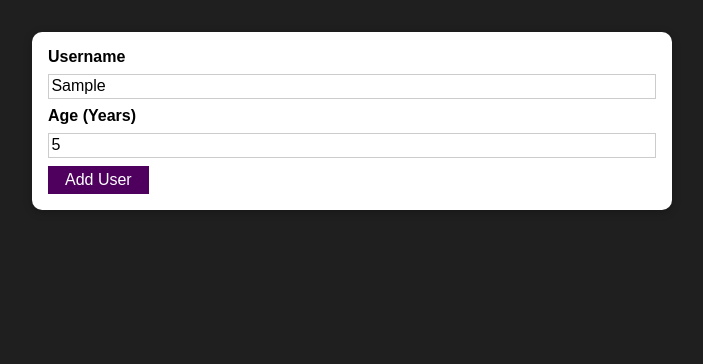
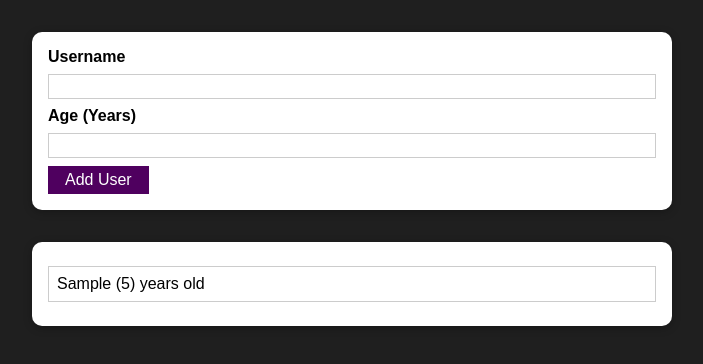
Before and after one commit to ascanioneves/user-add, a React (Create React App) app: page / in a window 1280 px wide. Both pictures are taken after typing "Sample", "5" into the empty fields and a click on the button "Add User". Shown: the top 364 px of the page, without its empty margins (288-991 px from the left). Built offline with nearby package versions, Linux system fonts and the light colour scheme.

Commit message:
feat: done add user feature

```diff
--- a/src/App.js
+++ b/src/App.js
@@ -1,8 +1,20 @@
-import React from "react";
+import React, { useState } from "react";
 import AddUser from "./components/Users/AddUser";
+import UsersList from "./components/Users/UsersList";
 
 function App() {
-  return <AddUser></AddUser>;
+  const [users, setUsers] = useState([]);
+  const onAddUserHandler = (user) => {
+    setUsers((prevUsers) => {
+      return [user, ...prevUsers];
+    });
+  };
+  return (
+    <div>
+      <AddUser onAddUser={onAddUserHandler}></AddUser>
+      <UsersList users={users}></UsersList>
+    </div>
+  );
 }
 
 export default App;
--- a/src/components/Users/AddUser.js
+++ b/src/components/Users/AddUser.js
@@ -1,20 +1,57 @@
-import React from "react";
+import React, { useState } from "react";
 import Card from "../UI/Card";
 import styles from "./AddUser.module.css";
 import Button from "../UI/Button";
 
 const AddUser = (props) => {
+  const [enteredUsername, setEnteredUsername] = useState("");
+  const [enteredUserAge, setEnteredUserAge] = useState("");
+
+  const onChangeUsernameHandler = (event) => {
+    setEnteredUsername(event.target.value);
+  };
+
+  const onChangeUserAgeHandler = (event) => {
+    setEnteredUserAge(event.target.value);
+  };
+
   const addUserHandler = (event) => {
     event.preventDefault();
-    console.log("new user added!");
+    if (
+      enteredUsername.trim().length === 0 ||
+      enteredUserAge.trim().length === 0
+    ) {
+      return;
+    }
+    if (+enteredUserAge < 1) {
+      return;
+    }
+
+    props.onAddUser({
+      name: enteredUsername,
+      age: enteredUserAge,
+      key: Math.random(),
+    });
+    setEnteredUsername("");
+    setEnteredUserAge("");
   };
   return (
     <Card className={styles.input}>
       <form onSubmit={addUserHandler}>
         <label htmlFor="username">Username</label>
-        <input id="username" type="text"></input>
+        <input
+          id="username"
+          type="text"
+          value={enteredUsername || ""}
+          onChange={onChangeUsernameHandler}
+        ></input>
         <label htmlFor="age">Age (Years)</label>
-        <input id="age" type="number"></input>
+        <input
+          id="age"
+          type="number"
+          value={enteredUserAge || ""}
+          onChange={onChangeUserAgeHandler}
+        ></input>
         <Button onClick={addUserHandler} type="submit">
           Add User
         </Button>
--- /dev/null
+++ b/src/components/Users/UsersList.js
@@ -0,0 +1,19 @@
+import React from "react";
+import Card from "../UI/Card";
+import styles from "./UsersList.module.css";
+
+const UsersList = (props) => {
+  return (
+    <Card className={styles.users}>
+      <ul>
+        {props.users.map((user) => (
+          <li>
+            {user.name} ({user.age}) years old
+          </li>
+        ))}
+      </ul>
+    </Card>
+  );
+};
+
+export default UsersList;
--- /dev/null
+++ b/src/components/Users/UsersList.module.css
@@ -0,0 +1,16 @@
+.users {
+  margin: 2rem auto;
+  width: 90%;
+  max-width: 40rem;
+}
+
+.users ul {
+  list-style: none;
+  padding: 1rem;
+}
+
+.users li {
+  border: 1px solid #ccc;
+  margin: 0.5rem 0;
+  padding: 0.5rem;
+}
```
